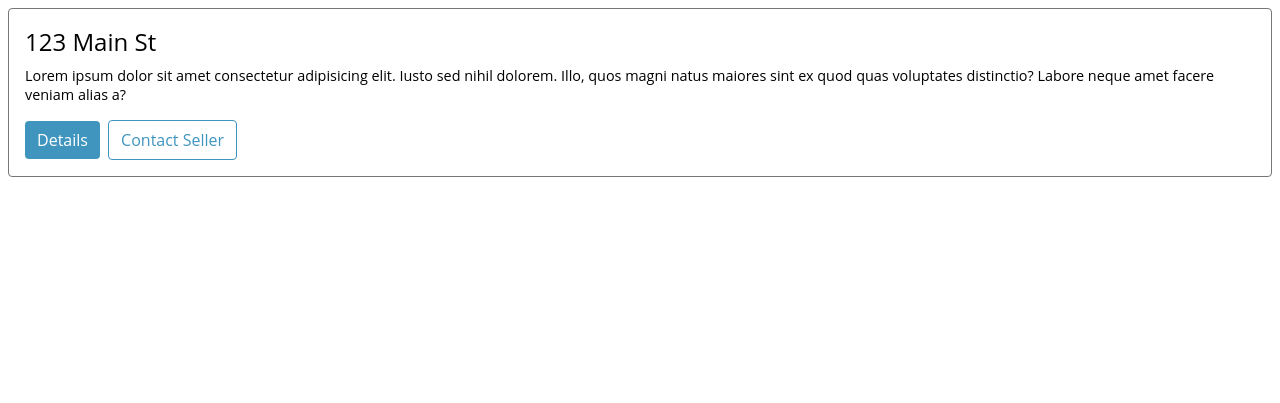
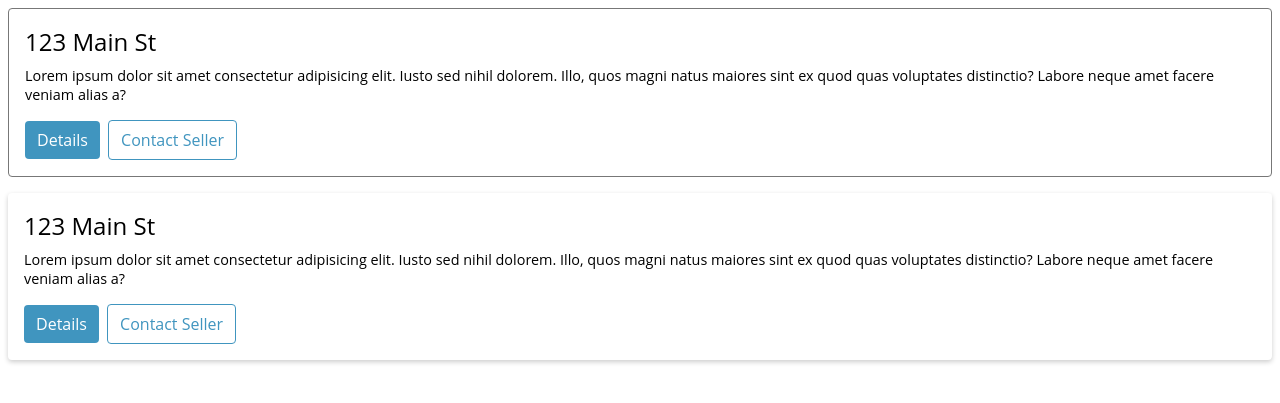
Before and after one commit to ManNjoro/cool_projects, a PHP site: page / in a window 1280 px wide. Shown: the top 403 px of the page. Run offline with PHP 8.4, Linux system fonts and the light colour scheme.

Commit message:
"Add grid layout to card deck and shadow effect to card"
This commit adds a grid layout to the card deck, aligning the cards in a single column with a gap of 1rem and setting the alignment of the cards to the top of the grid cells. It also adds a shadow effect to the card by giving it a border of none and a box-shadow of 0 2px 5px 0 rgba(0, 0, 0, .2).

```diff
--- a/HTML/Cards/css/styles.css
+++ b/HTML/Cards/css/styles.css
@@ -1,5 +1,12 @@
 *, *::before, *::after {
     font-family: "Open Sans", sans-serif;
+}
+
+.card-grid {
+    display: grid;
+    grid-template-columns: minmax(300px, 1fr);
+    gap: 1rem;
+    align-items: flex-start;
 }
 
 .card {
@@ -7,6 +14,11 @@
     padding: 1rem;
     border: 1px solid #777;
     border-radius: .25rem;
+}
+
+.card.card-shadow {
+    border: none;
+    box-shadow: 0 2px 5px 0 rgba(0, 0, 0, .2);
 }
 
 .card-header {
--- a/HTML/Cards/index.html
+++ b/HTML/Cards/index.html
@@ -7,7 +7,20 @@
     <link rel="stylesheet" href="./css/styles.css">
 </head>
 <body>
-    <div class="card">
+    <div class="card-grid">
+
+        <div class="card">
+            <div class="card-header">123 Main St</div>
+            <div class="card-body">
+
+                Lorem ipsum dolor sit amet consectetur adipisicing elit. Iusto sed nihil dolorem. Illo, quos magni natus maiores sint ex quod quas voluptates distinctio? Labore neque amet facere veniam alias a?
+            </div>
+        <div class="card-footer">
+            <button class="btn">Details</button>
+            <button class="btn btn-outline">Contact Seller</button>
+        </div>
+    </div>
+    <div class="card card-shadow">
         <div class="card-header">123 Main St</div>
         <div class="card-body">
 
@@ -18,5 +31,6 @@
             <button class="btn btn-outline">Contact Seller</button>
         </div>
     </div>
+</div>
 </body>
 </html>
```
